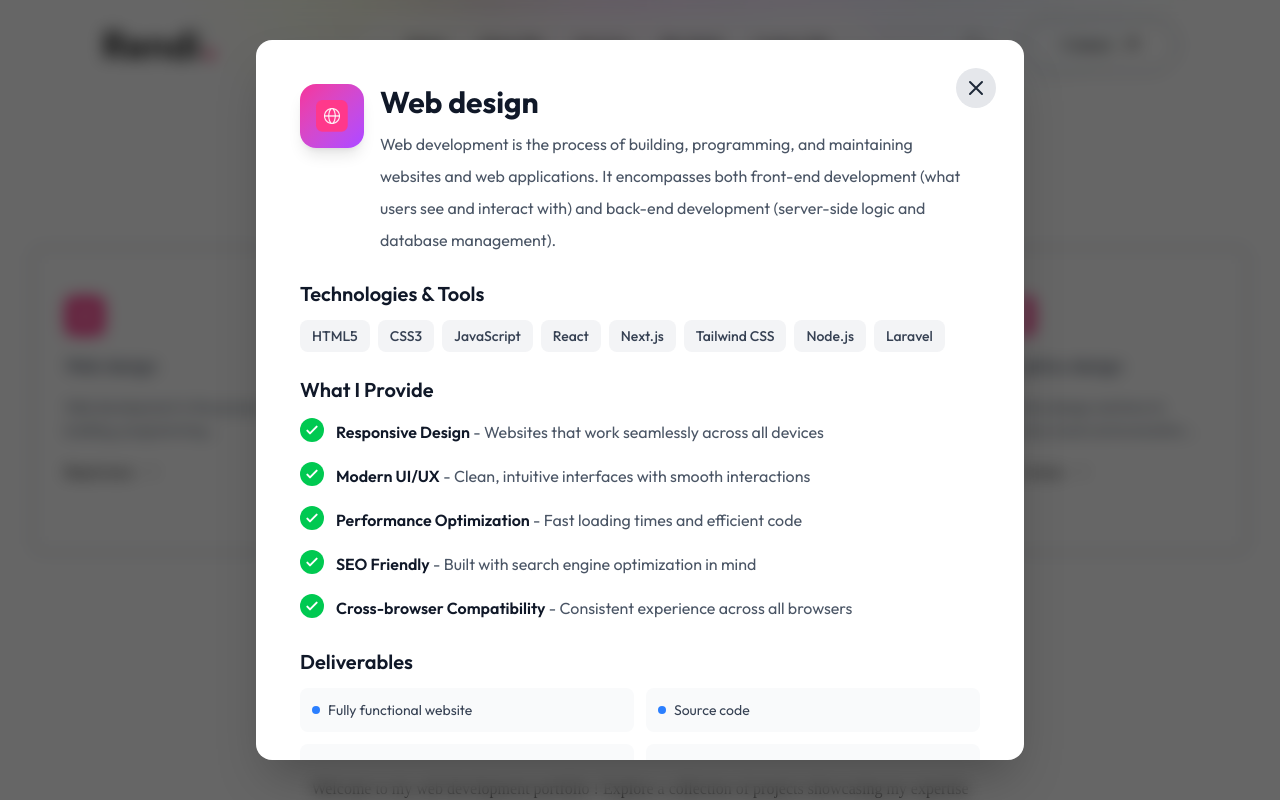
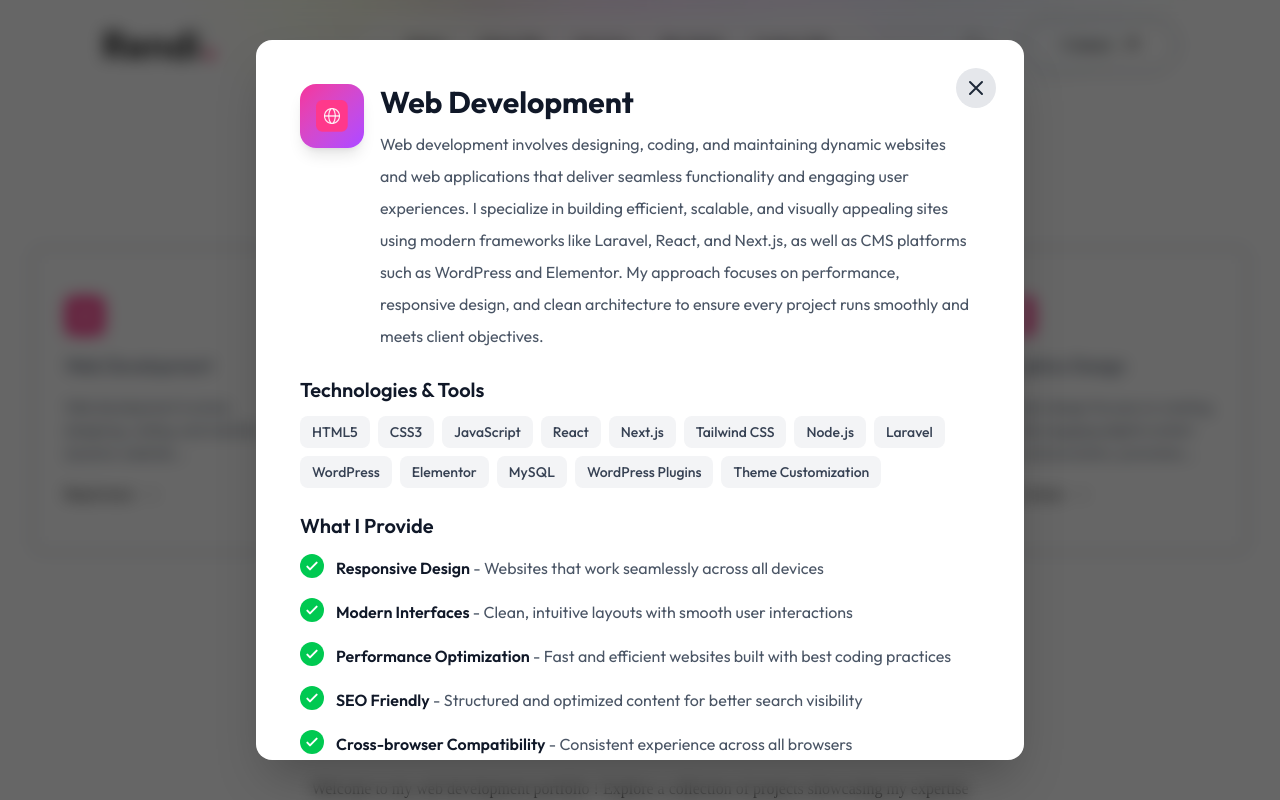
Before and after one commit to rendybp/my-portfolio, a Next.js app: page / in a window 1280 px wide. Both pictures are taken after a click on the element 175 px from the left and 1959 px from the top of the page. Shown: the part 1559-2359 px from the top of the page. Built offline with nearby package versions, Linux system fonts and the light colour scheme; a web font is replaced by a local one.

Commit message:
editing some content in the service modal, and fixing some bugs found

```diff
--- a/app/components/ServiceModal.jsx
+++ b/app/components/ServiceModal.jsx
@@ -28,29 +28,67 @@ const ServiceModal = ({ isOpen, onClose, service }) => {
     // Get detailed content based on service title
     const getServiceDetails = (title) => {
         const details = {
-            'Web design': {
-                fullDescription: 'Web development is the process of building, programming, and maintaining websites and web applications. It encompasses both front-end development (what users see and interact with) and back-end development (server-side logic and database management).',
-                technologies: ['HTML5', 'CSS3', 'JavaScript', 'React', 'Next.js', 'Tailwind CSS', 'Node.js', 'Laravel'],
+            'Web Development': {
+                fullDescription: 'Web development involves designing, coding, and maintaining dynamic websites and web applications that deliver seamless functionality and engaging user experiences. I specialize in building efficient, scalable, and visually appealing sites using modern frameworks like Laravel, React, and Next.js, as well as CMS platforms such as WordPress and Elementor. My approach focuses on performance, responsive design, and clean architecture to ensure every project runs smoothly and meets client objectives.',
+                technologies: [
+                    'HTML5',
+                    'CSS3',
+                    'JavaScript',
+                    'React',
+                    'Next.js',
+                    'Tailwind CSS',
+                    'Node.js',
+                    'Laravel',
+                    'WordPress',
+                    'Elementor',
+                    'MySQL',
+                    'WordPress Plugins',
+                    'Theme Customization'
+                ],
                 features: [
                     'Responsive Design - Websites that work seamlessly across all devices',
-                    'Modern UI/UX - Clean, intuitive interfaces with smooth interactions',
-                    'Performance Optimization - Fast loading times and efficient code',
-                    'SEO Friendly - Built with search engine optimization in mind',
-                    'Cross-browser Compatibility - Consistent experience across all browsers'
+                    'Modern Interfaces - Clean, intuitive layouts with smooth user interactions',
+                    'Performance Optimization - Fast and efficient websites built with best coding practices',
+                    'SEO Friendly - Structured and optimized content for better search visibility',
+                    'Cross-browser Compatibility - Consistent experience across all browsers',
+                    'WordPress Customization - Template design, plugin integration, and easy content management'
                 ],
-                deliverables: ['Fully functional website', 'Source code', 'Documentation', 'Post-launch support']
+                deliverables: [
+                    'Fully functional website or web application',
+                    'Custom WordPress website with Elementor and plugins',
+                    'Responsive design templates',
+                    'Source code and documentation',
+                    'Deployment and post-launch support'
+                ]
             },
-            'Mobile app': {
-                fullDescription: 'Mobile app development involves creating software for mobile devices such as smartphones and tablets. This includes native apps for iOS and Android, as well as cross-platform solutions that work on multiple operating systems.',
-                technologies: ['Flutter', 'React Native', 'Dart', 'Firebase', 'SQLite', 'REST APIs', 'Push Notifications'],
+            'Mobile App Development': {
+                fullDescription: 'Mobile app development focuses on building high-performance, user-friendly applications that work seamlessly across Android and iOS devices. I develop cross-platform apps using Flutter and React Native, integrating clean interfaces, efficient data handling, and real-time connectivity. My focus is on functionality, performance, and seamless integration with APIs to deliver reliable mobile solutions for everyday use.',
+                technologies: [
+                    'Flutter',
+                    'React Native',
+                    'Dart',
+                    'JavaScript',
+                    'Firebase',
+                    'SQLite',
+                    'REST APIs',
+                    'JSON',
+                    'Push Notifications',
+                    'State Management (Provider, Riverpod, Redux)'
+                ],
                 features: [
-                    'Native Performance - Smooth, fast apps that feel native to the platform',
-                    'Cross-platform Development - Write once, deploy on iOS and Android',
-                    'Offline Functionality - Apps that work without internet connection',
-                    'Push Notifications - Keep users engaged with timely updates',
-                    'Cloud Integration - Seamless sync across devices'
+                    'Cross-platform Development - Create mobile apps for Android and iOS from a single codebase',
+                    'API Integration - Connect mobile apps with backend systems through RESTful APIs',
+                    'Offline Capability - Local data storage and synchronization using SQLite',
+                    'Realtime Connectivity - Seamless data sync and authentication with Firebase',
+                    'Clean Interface - Focus on simplicity, usability, and performance'
                 ],
-                deliverables: ['iOS and Android apps', 'Backend integration', 'App store deployment', 'Maintenance and updates']
+                deliverables: [
+                    'Fully functional mobile app for Android and iOS',
+                    'API-connected mobile interfaces',
+                    'Local database integration (SQLite)',
+                    'Firebase-enabled authentication and real-time data',
+                    'Source code and documentation for further deployment'
+                ]
             },
             'Administrative Services': {
                 fullDescription:
@@ -84,17 +122,34 @@ const ServiceModal = ({ isOpen, onClose, service }) => {
                     'Document Templates and Checklists'
                 ]
             },
-            'Graphics design': {
-                fullDescription: 'Creative design solutions to enhance visual communication through compelling graphics, branding materials, and digital assets. From logos to marketing materials, I create designs that effectively communicate your message.',
-                technologies: ['Adobe Photoshop', 'Adobe Illustrator', 'Figma', 'Canva', 'InDesign', 'After Effects'],
+            'Graphics Design': {
+                fullDescription: 'Graphic design focuses on creating visually engaging digital content for communication, promotion, and storytelling. I design social media visuals, marketing materials, and motion graphics that help brands and organizations deliver their message clearly and creatively. My approach emphasizes visual consistency, clarity, and attention to detail across every project.',
+                technologies: [
+                    'Adobe Photoshop',
+                    'Adobe Illustrator',
+                    'Canva',
+                    'Figma',
+                    'Adobe After Effects',
+                    'Adobe Premiere Pro',
+                    'CapCut',
+                    'DaVinci Resolve',
+                    'Google Slides / PowerPoint'
+                ],
                 features: [
-                    'Brand Identity - Logos, color palettes, and brand guidelines',
-                    'Marketing Materials - Flyers, posters, social media graphics',
-                    'Digital Assets - Icons, illustrations, and infographics',
-                    'Print Design - Business cards, brochures, and packaging',
-                    'Motion Graphics - Animated logos and explainer videos'
+                    'Marketing Visuals - Digital banners, posters, and promotional materials for campaigns',
+                    'Social Media Design - Posts, stories, and content optimized for engagement',
+                    'Presentation Design - Visually impactful slide decks and reports',
+                    'Motion Graphics - Animated text, logo intros, and simple explainer videos',
+                    'Video Editing - Trimming, transitions, and color adjustments for short-form content',
+                    'Content Editing - Image enhancement and simple video compositions'
                 ],
-                deliverables: ['High-resolution files', 'Vector formats', 'Brand guidelines', 'Multiple variations']
+                deliverables: [
+                    'High-resolution graphics and exported videos (PNG, JPG, MP4)',
+                    'Editable source files (PSD, AI, AE, etc)',
+                    'Social media content packages',
+                    'Short promotional videos and animations',
+                    'Presentation or digital campaign assets'
+                ]
             }
         }
 
@@ -241,9 +296,9 @@ const ServiceModal = ({ isOpen, onClose, service }) => {
                                                 animate={{ opacity: 1, scale: 1 }}
                                                 transition={{ delay: 0.6 + index * 0.1, duration: 0.3 }}
                                                 whileHover={{ scale: 1.05 }}
-                                                className='p-3 bg-gray-50 dark:bg-gray-800 rounded-lg text-gray-700 dark:text-gray-300 text-sm flex items-center gap-2'
+                                                className='p-3 bg-gray-50 dark:bg-gray-800 rounded-lg text-gray-700 dark:text-gray-300 text-sm flex items-start gap-2'
                                             >
-                                                <div className='w-2 h-2 bg-blue-500 rounded-full'></div>
+                                                <div className='flex-shrink-0 w-2 h-2 bg-blue-500 rounded-full mt-1.5'></div>
                                                 {item}
                                             </motion.div>
                                         ))}
--- a/assets/assets.js
+++ b/assets/assets.js
@@ -116,10 +116,10 @@ export const workData = [
 ]
 
 export const serviceData = [
-    { icon: assets.web_icon, title: 'Web design', description: 'Web development is the process of building, programming...', link: '' },
-    { icon: assets.mobile_icon, title: 'Mobile app', description: 'Mobile app development involves creating software for mobile devices...', link: '' },
+    { icon: assets.web_icon, title: 'Web Development', description: 'Web development involves designing, coding, and maintaining dynamic websites...', link: '' },
+    { icon: assets.mobile_icon, title: 'Mobile App Development', description: 'Mobile app development focuses on building high-performance, user-friendly applications...', link: '' },
     { icon: assets.admin_icon, title: 'Administrative Services', description: 'Administrative services focus on organizing, documenting, and managing daily operational...', link: '' },
-    { icon: assets.graphics_icon, title: 'Graphics design', description: 'Creative design solutions to enhance visual communication...', link: '' },
+    { icon: assets.graphics_icon, title: 'Graphics Design', description: 'Graphic design focuses on creating visually engaging digital content for communication, promotion...', link: '' },
 ]
 
 export const infoList = [
```
